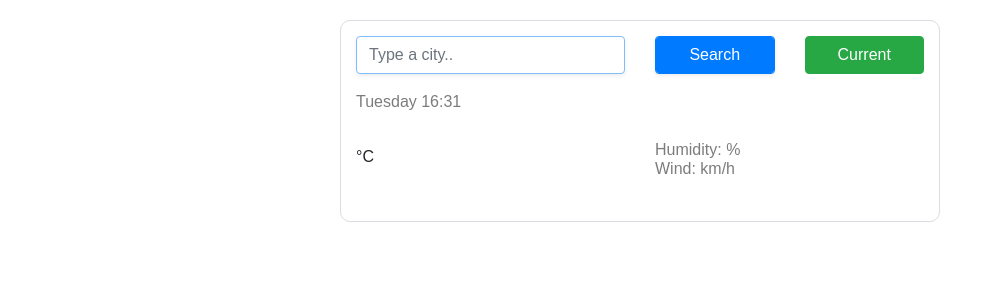
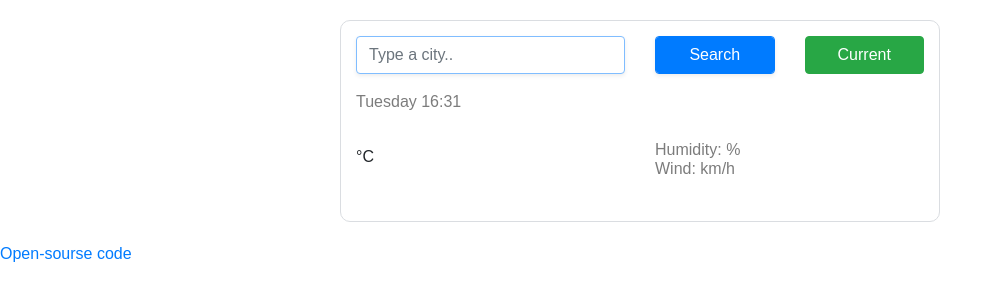
Before and after one commit to veronikabassak/week4, a plain HTML site: page index.html in a window 1280 px wide. Shown: the whole page, without its empty margins (0-1003 px from the left). Drawn offline with nearby package versions, Linux system fonts and the light colour scheme; no server answers.

Commit message:
added a link to git hub

```diff
--- a/index.html
+++ b/index.html
@@ -71,5 +71,6 @@
       </div>
     </div>
     <script src="src/index.js"></script>
+        <a href="https://github.com/veronikabassak/week4"> Open-sourse code </a>
   </body>
 </html>
```
